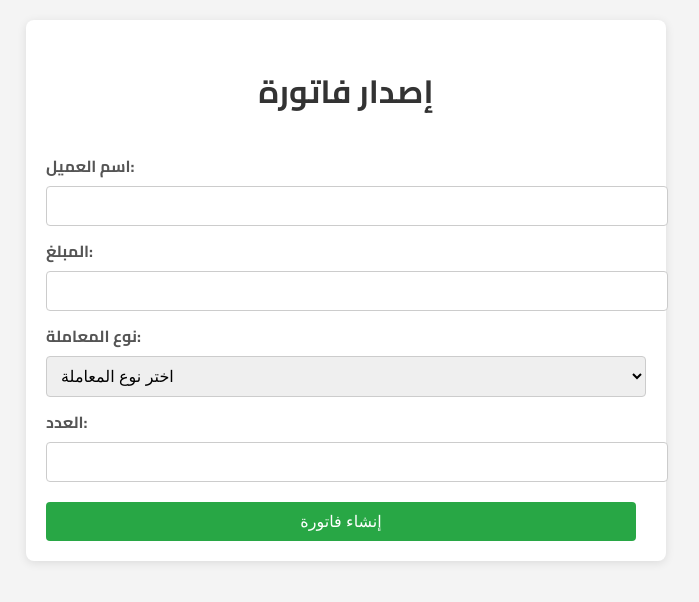
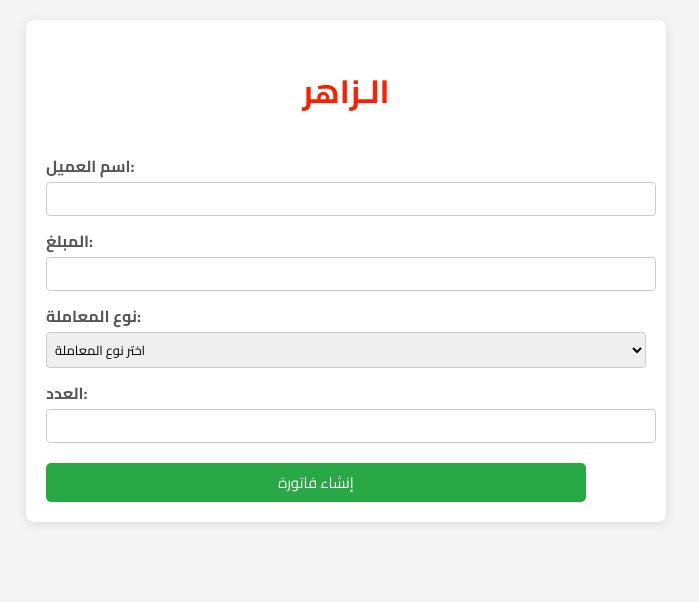
Before and after one commit to fayoraa/V, a plain HTML site: page index.html in a window 1280 px wide. Shown: the whole page, without its empty margins (294-993 px from the left). Drawn offline with nearby package versions, Linux system fonts and the light colour scheme.

Commit message:
Add files via upload

```diff
--- a/index.html
+++ b/index.html
@@ -3,7 +3,7 @@
 <head>
     <meta charset="UTF-8">
     <meta name="viewport" content="width=device-width, initial-scale=1.0">
-    <title>إصدار فاتورة</title>
+    <title>منصة الزاهر</title>
     <link rel="preconnect" href="https://fonts.googleapis.com">
     <link rel="preconnect" href="https://fonts.gstatic.com" crossorigin>
     <link href="https://fonts.googleapis.com/css2?family=Cairo:wght@400;700&display=swap" rel="stylesheet">
@@ -24,7 +24,7 @@
         }
         h1 {
             text-align: center;
-            color: #333;
+            color: #ff1f00;
             margin-bottom: 30px;
         }
         label {
@@ -34,16 +34,18 @@
             font-weight: bold;
         }
         input, select {
+            font-family: 'Cairo', sans-serif;
             width: 100%;
-            padding: 10px;
-            margin-top: 5px;
+            padding: 4px;
+            margin-top: 1px;
             border: 1px solid #ccc;
             border-radius: 4px;
-            font-size: 16px;
+            font-size: 13px;
         }
         input:focus, select:focus {
+            font-family: 'Cairo', sans-serif;
             border-color: #007bff;
-            background-color: #e7f1ff;
+            background-color: #fff;
             outline: none;
         }
         .transaction-count {
@@ -55,15 +57,16 @@
             margin-top: 20px;
         }
         .invoice-actions button {
+            font-family: 'Cairo', sans-serif;
             flex: 1;
-            margin-right: 10px;
+            margin-right: 60px;
             background: #28a745;
             color: white;
             border: none;
-            padding: 10px;
-            border-radius: 4px;
+            padding: 5px;
+            border-radius: 5px;
             cursor: pointer;
-            font-size: 16px;
+            font-size: 15px;
         }
         .invoice-actions button:hover {
             background: #218838;
@@ -113,7 +116,7 @@
 </head>
 <body>
     <div class="container">
-        <h1>إصدار فاتورة</h1>
+        <h1> الـزاهر </h1>
         <form id="invoiceForm">
             <label for="clientName">اسم العميل:</label>
             <input type="text" id="clientName" required>
```
